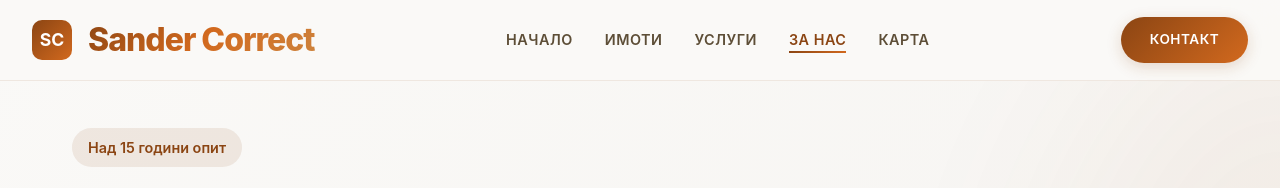
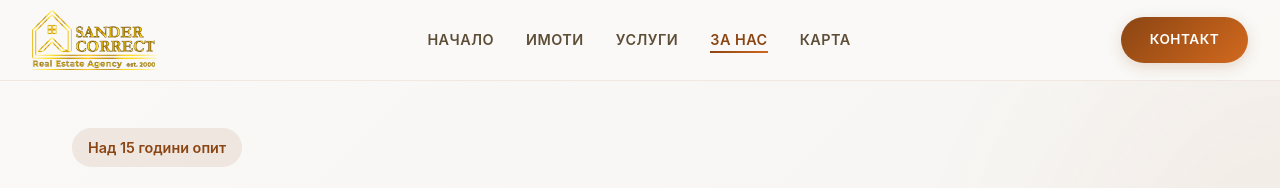
Before and after one commit to YoanAleksandrov/Sander-Correct, a plain HTML site: page about.html in a window 1280 px wide. Shown: the top 188 px of the page. Drawn offline with Linux system fonts and the light colour scheme.

Commit message:
added logo

```diff
--- a/about.html
+++ b/about.html
@@ -13,9 +13,8 @@
     <header class="header">
         <nav class="nav-container">
             <div class="logo" onclick="window.location.href='index.html'">
-                <div class="logo-icon">SC</div>
-                <div class="logo-text">Sander Correct</div>
-            </div>
+    <img src="./images/sander-correct_logo.png" alt="Sander Correct Real Estate Agency" class="logo-image">
+</div>
             <ul class="nav-menu" id="navMenu">
                 <li><a class="nav-link" href="index.html">Начало</a></li>
                 <li><a class="nav-link" href="properties.html">Имоти</a></li>
--- a/styles/common.css
+++ b/styles/common.css
@@ -48,34 +48,40 @@ body {
     height: 80px;
 }
 
+.logo-image {
+    height: 60px;
+    width: auto;
+    max-width: 300px;
+    object-fit: contain;
+    transition: all 0.3s ease;
+}
+
+.logo-image:hover {
+    transform: scale(1.05);
+}
+
+/* Update the existing .logo class to accommodate the image */
 .logo {
     display: flex;
     align-items: center;
     gap: 1rem;
     cursor: pointer;
+    height: 60px;
 }
 
-.logo-text {
-    font-size: 2rem;
-    font-weight: 800;
-    background: linear-gradient(135deg, #8b4513 0%, #d2691e 50%, #cd853f 100%);
-    -webkit-background-clip: text;
-    -webkit-text-fill-color: transparent;
-    background-clip: text;
-    letter-spacing: -1px;
+/* Optional: Responsive adjustments */
+@media (max-width: 768px) {
+    .logo-image {
+        height: 45px;
+        max-width: 200px;
+    }
 }
 
-.logo-icon {
-    width: 40px;
-    height: 40px;
-    background: linear-gradient(135deg, #8b4513 0%, #d2691e 100%);
-    border-radius: 10px;
-    display: flex;
-    align-items: center;
-    justify-content: center;
-    color: white;
-    font-weight: 700;
-    font-size: 1.1rem;
+@media (max-width: 480px) {
+    .logo-image {
+        height: 40px;
+        max-width: 150px;
+    }
 }
 
 .nav-menu {
```
Also changed, not shown: contact.html (+2 -3 lines), index.html (+2 -3 lines), properties.html (+2 -3 lines), services.html (+2 -3 lines), images/sander-correct_logo.png (added).
